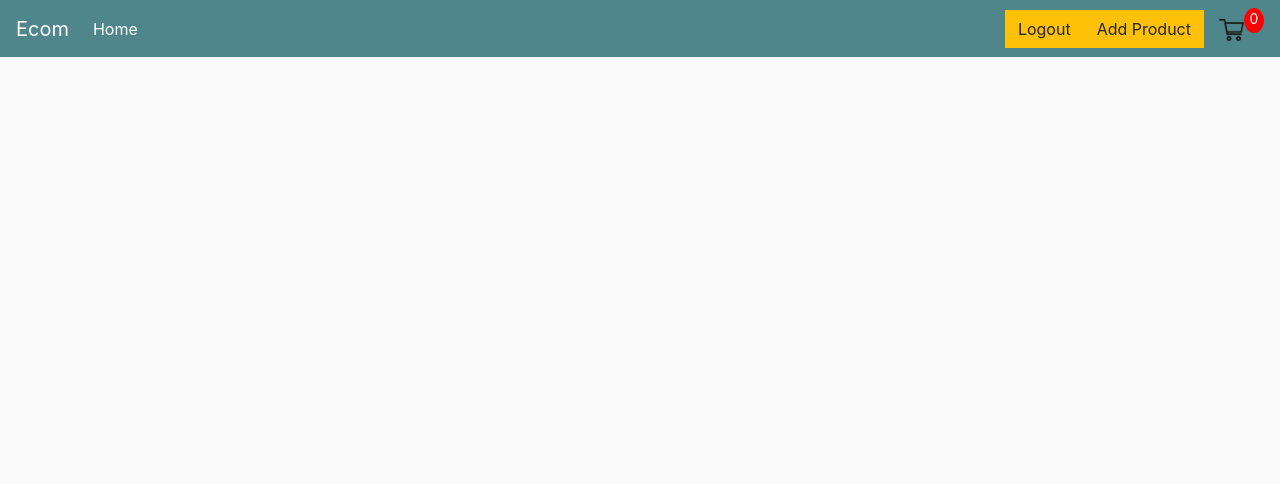
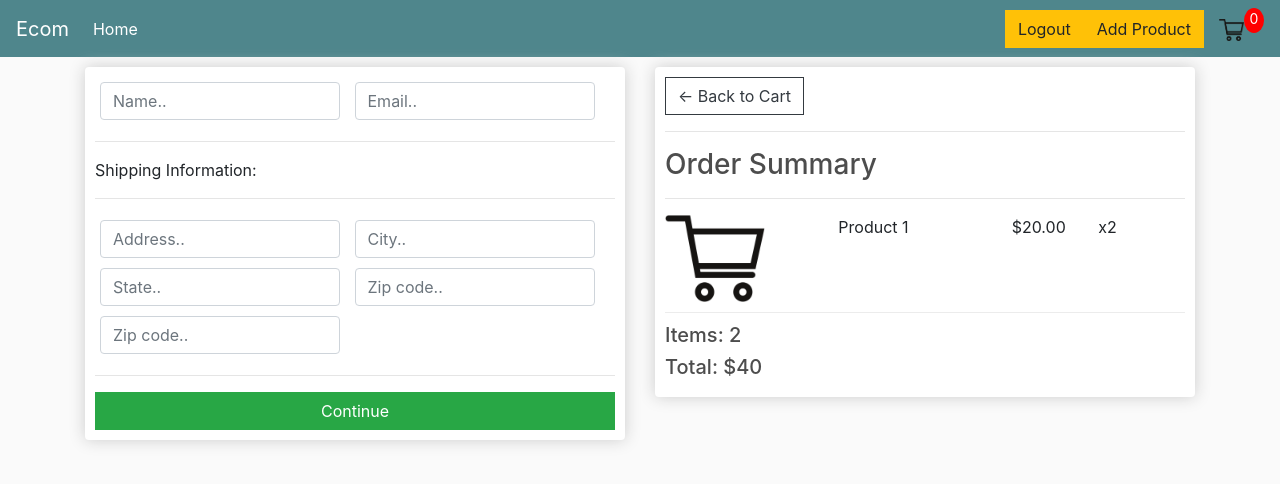
Before and after one commit to L3G0L4SSD/django-mini-proje, a Django app: page /checkout/ in a window 1280 px wide. Shown: the top 484 px of the page. Run offline with Django 5.2, Linux system fonts and the light colour scheme; some libraries are stand-ins or nearby versions.

Commit message:
cart system implemented

```diff
--- a/ecommerce_app/templates/ecommerce_app/checkout.html
+++ b/ecommerce_app/templates/ecommerce_app/checkout.html
@@ -1,12 +1,112 @@
 {% extends 'ecommerce_app/main.html'%} {% load static %} {% block content %}
 
+<div class="row">
+  <div class="col-lg-6">
+    <div class="box-element" id="form-wrapper">
+      <form id="form">
+        <div id="user-info">
+          <div class="form-field">
+            <input
+              required
+              class="form-control"
+              type="text"
+              name="name"
+              placeholder="Name.."
+            />
+          </div>
+          <div class="form-field">
+            <input
+              required
+              class="form-control"
+              type="email"
+              name="email"
+              placeholder="Email.."
+            />
+          </div>
+        </div>
 
+        <div id="shipping-info">
+          <hr />
+          <p>Shipping Information:</p>
+          <hr />
+          <div class="form-field">
+            <input
+              class="form-control"
+              type="text"
+              name="address"
+              placeholder="Address.."
+            />
+          </div>
+          <div class="form-field">
+            <input
+              class="form-control"
+              type="text"
+              name="city"
+              placeholder="City.."
+            />
+          </div>
+          <div class="form-field">
+            <input
+              class="form-control"
+              type="text"
+              name="state"
+              placeholder="State.."
+            />
+          </div>
+          <div class="form-field">
+            <input
+              class="form-control"
+              type="text"
+              name="zipcode"
+              placeholder="Zip code.."
+            />
+          </div>
+          <div class="form-field">
+            <input
+              class="form-control"
+              type="text"
+              name="country"
+              placeholder="Zip code.."
+            />
+          </div>
+        </div>
 
+        <hr />
+        <input
+          id="form-button"
+          class="btn btn-success btn-block"
+          type="submit"
+          value="Continue"
+        />
+      </form>
+    </div>
+    <br />
 
+    <div class="box-element hidden" id="payment-info">
+      <small>Paypal Options</small>
+    </div>
+  </div>
 
-
-
-
-
+  <div class="col-lg-6">
+    <div class="box-element">
+      <a class="btn btn-outline-dark" href="{% url 'ecommerce:cart' %}"
+        >&#x2190; Back to Cart</a
+      >
+      <hr />
+      <h3>Order Summary</h3>
+      <hr />
+      <div class="cart-row">
+        <div style="flex: 2">
+          <img class="row-image" src="{% static 'images/cart.png' %}" />
+        </div>
+        <div style="flex: 2"><p>Product 1</p></div>
+        <div style="flex: 1"><p>$20.00</p></div>
+        <div style="flex: 1"><p>x2</p></div>
+      </div>
+      <h5>Items: 2</h5>
+      <h5>Total: $40</h5>
+    </div>
+  </div>
+</div>
 
 {% endblock content %}
--- a/ecommerce_app/views.py
+++ b/ecommerce_app/views.py
@@ -33,7 +33,7 @@ def signup(request):
 
     messages.success(request, "Your Account has been successfully created.")
 
-    return redirect('signin')
+    return redirect('ecommerce:signin')
 
   return render(request, 'ecommerce_app/signup.html')
 
@@ -165,4 +165,5 @@ def updateItem(request):
 
 
 
+
 # Create your views here
```
Also changed, not shown: db.sqlite3.
